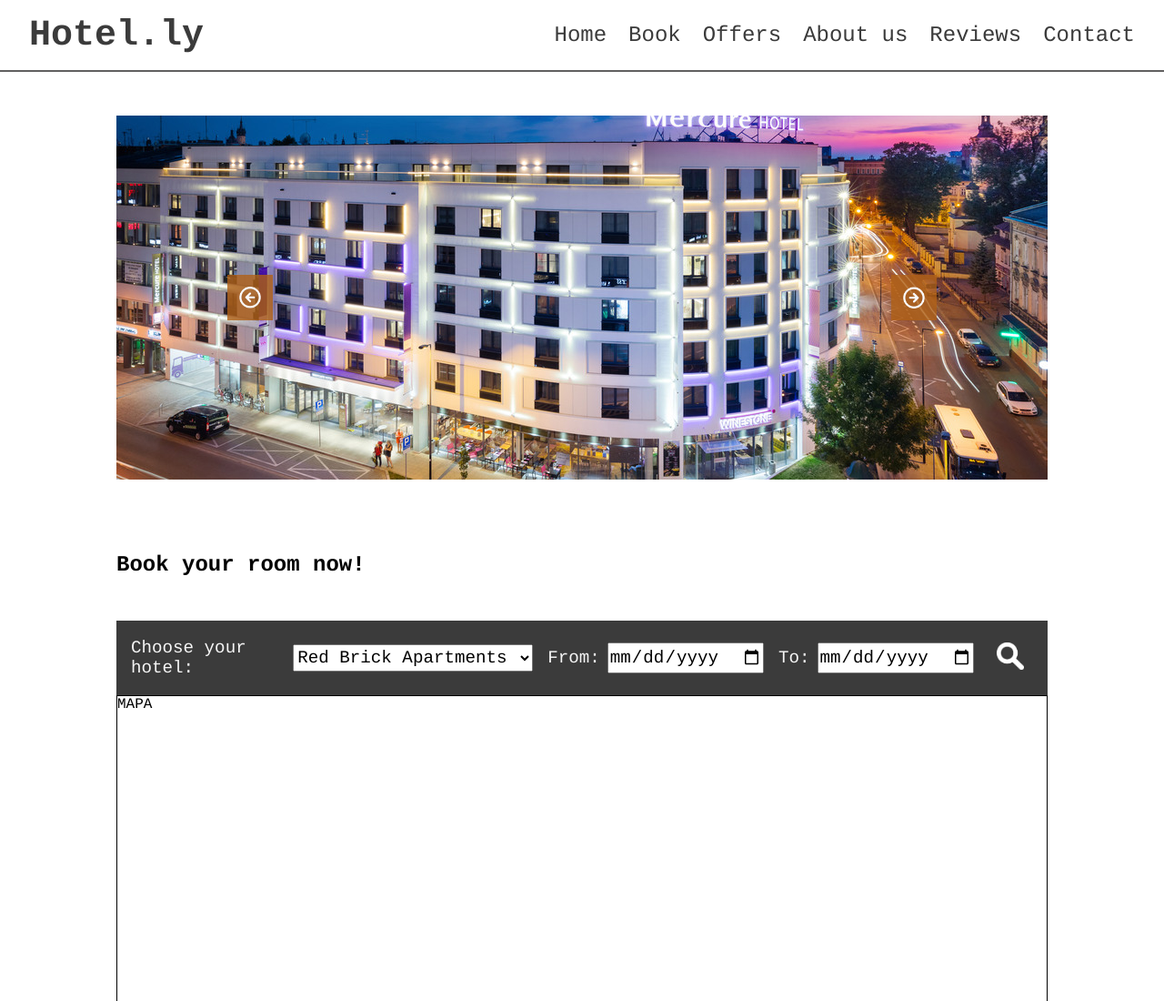
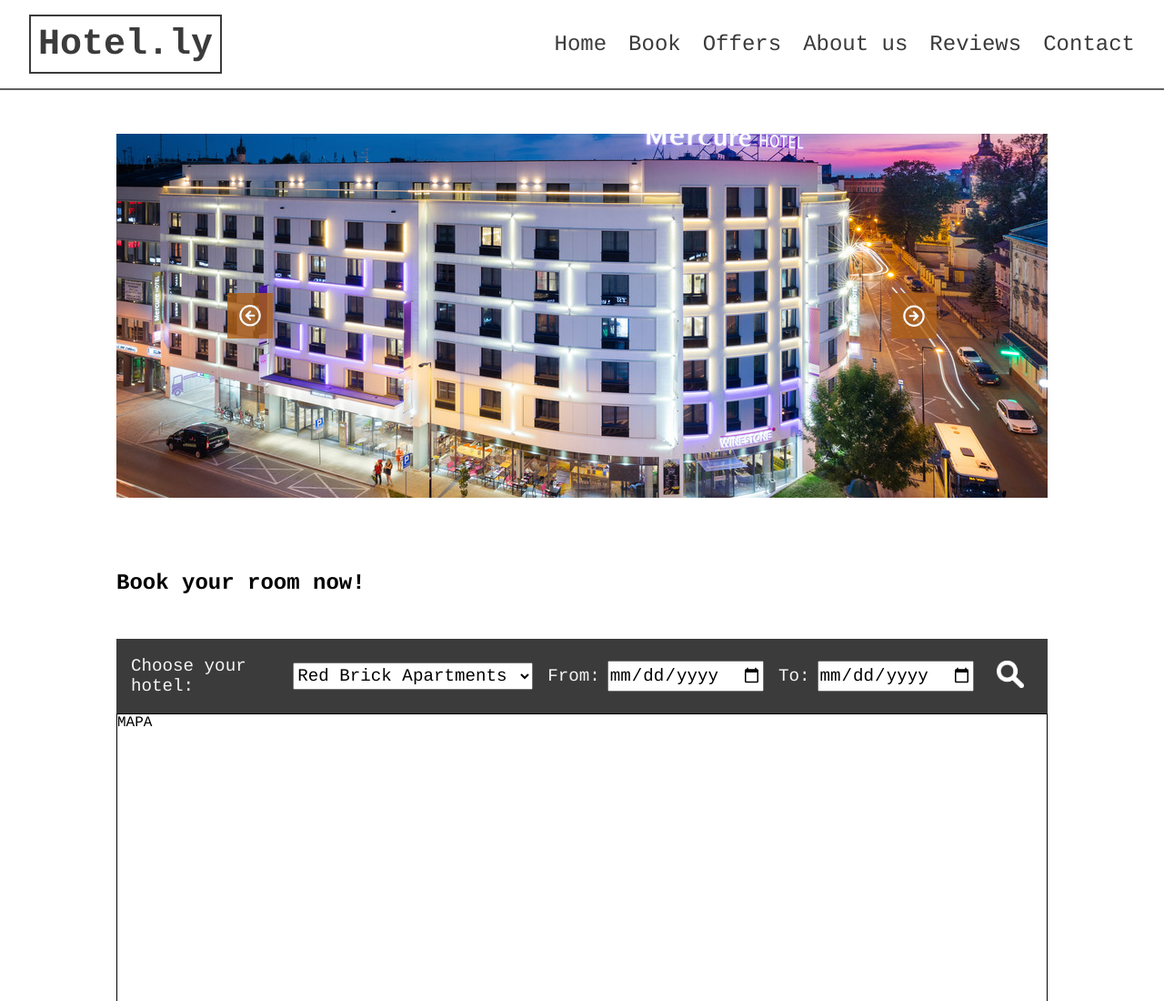
Before and after one commit to ItsMeCineQ/Hotel_web, a website: page index.html in a window 1280 px wide. Shown: the top 1100 px of the page at 91% size. Drawn offline with Linux system fonts and the light colour scheme.

Commit message:
adjusted logo

```diff
--- a/index.html
+++ b/index.html
@@ -8,7 +8,7 @@
 </head>
 <body>
     <header>
-        <h1>Hotel.ly</h1>
+        <h1 class="header--logo">Hotel.ly</h1>
         <div class="header--menu">
             <ul>
                 <li><a href="#">Home</a></li>
--- a/src/css/style.css
+++ b/src/css/style.css
@@ -20,10 +20,12 @@ header{
     border-bottom: solid 2px var(--color-dark);
 }
 
-header h1{
+.header--logo{
     font-size: 2.5rem;
     user-select: none;
     color: var(--color-logo);
+    border: 2px solid var(--color-logo);
+    padding: 0.5rem;
 }
 
 .header--menu ul{
```
Also changed, not shown: dist/index.html, 2 other files.
